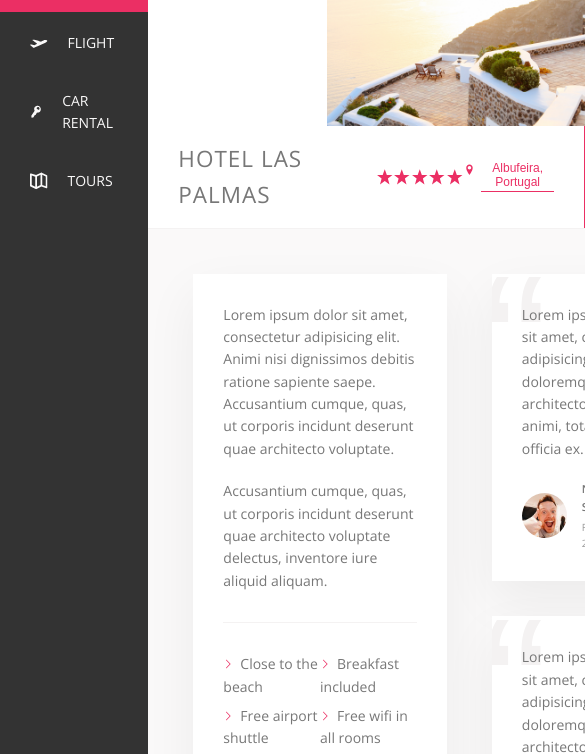
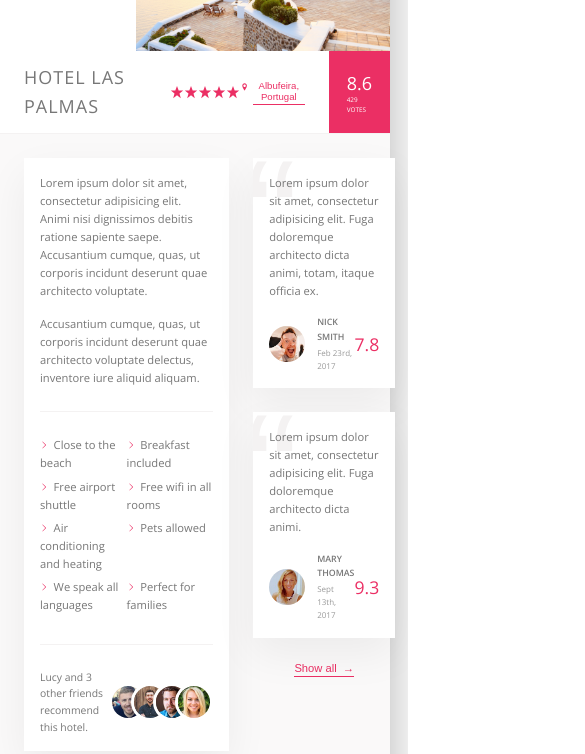
Before and after one commit to trungnd19/flexbox-page, a website: page index.html in a window 390 px wide. Shown: the part 225-979 px from the top of the page, 585 px wide, since content can reach past the window. Drawn offline with nearby package versions, Linux system fonts and the light colour scheme.

Commit message:
feat: add breakpoints.scss

```diff
--- a/sass/_base.scss
+++ b/sass/_base.scss
@@ -44,6 +44,10 @@ Grey dark 3: #999
 html {
     box-sizing: border-box;
     font-size: 62.5%; // 1 rem = 10px; 10px / 16px (default)
+
+    @include breakpoint-down(bp-large) {
+        font-size: 50%; // 8px
+    }
 }
 
 * {
--- /dev/null
+++ b/sass/_breakpoints.scss
@@ -0,0 +1,99 @@
+/*
+  RESPONSIVE RULE:
+    https://www.figma.com/file/BzQxPA3yJon13FDhQH1ZI1/%5BBiz%5D-Website-Component?node-id=2711%3A39977
+
+  'Mobile-first' strategy recommended (use @mixin breakpoint).
+
+  How to?
+    Inside each scss file that needs to apply responsive design:
+
+  1️⃣ @import 'assets/scss/material/breakpoints';
+
+  2️⃣ Apply breakpoints as desired:
+      @include breakpoint(tablet|desktop|desktop-xl){
+        ...
+      }
+
+      or
+
+      @include breakpoint-down(mobile|tablet){
+        ...
+      }
+*/
+
+// 1023px - 1280px | 1281px - 1366px | > 1366px (if browser's default font size is 16px)
+$breakpoints-up: (
+    'tablet': '63.9375em',
+    'desktop': '80em',
+    'desktop-xl': '85.375em'
+);
+
+// < 1024px | 1024px - 1280px | 1281px - 1366px
+$breakpoints-down: (
+    'bp-largest': '75em', // 1200px
+    'bp-large': '68.75em', // 1100px
+    'bp-medium': '56.25em', // 900px
+);
+
+// Mobile-first
+@mixin breakpoint($size) {
+    @media (min-width: map-get($breakpoints-up, $size)) {
+        @content;
+    }
+}
+
+// Desktop-first
+@mixin breakpoint-down($size) {
+    @media (max-width: map-get($breakpoints-down, $size)) {
+        @content;
+    }
+}
+
+// Desktop-first & only applicable on landscape screen.
+@mixin breakpoint-down-landscape($size) {
+    @media (max-width: map-get($breakpoints-down, $size)) and (orientation: landscape) {
+        @content;
+    }
+}
+
+/*
+  =================================================================
+  Additional Info.
+
+  ⭐In media queries, why use em instead of px or rem?
+      https://zellwk.com/blog/media-query-units/
+      https://coder-coder.com/media-query-breakpoints/
+      https://stackoverflow.com/a/22262489
+
+  🤔[TL;DR]:
+    - Support users who changed there browser's default font size.
+    - It'll work for any device whose optimal default font size is not 16px (as well as those that are).
+    - Zoomable in all modern browsers (zoom function built into browser).
+    - Compatible with Safari (*).
+
+  ✨How to calculate the 'em' unit in media queries?
+    px = [em] x [browser’s internal font-size property].
+
+    eg:
+      browser’s initial value of font-size: 16px (**)
+      default font-size property in CSS: 32px (html {font-size: 200%;})
+
+      → 1em = 16px; 87.5em = 87.5 * 16px = 1400px
+
+  (*):  The em, rem unit in media queries always uses the default font-size in browser settings, and is not affected by any font-size changed by CSS (https://drafts.csswg.org/mediaqueries/#units)
+        EXCEPT for existing bug in WebKit engine - Safari, Chrome for iOS,... (correct me if I'm wrong, DM via WP or MS Team is ok, thx!).
+  (**): How to change browser's default font size?
+          Firefox: http://mzl.la/1xKrygz
+          Chrome:  https://support.google.com/chrome/answer/96810
+
+  =================================================================
+  Have fun breaking the UI 😂
+*/
+
+// map-get: SASS function
+// SAS map
+// $breakpoints-up: (
+//     'tablet': '63.9375em',
+//     'desktop': '80em',
+//     'desktop-xl': '85.375em'
+// );
--- a/sass/_components.scss
+++ b/sass/_components.scss
@@ -123,6 +123,14 @@
 
         &:not(:last-child) {
             margin-bottom: .5rem;
+
+            @include breakpoint-down(bp-medium) {
+                margin-bottom: 0;
+            }
+        }
+
+        @include breakpoint-down(bp-medium) {
+            flex: 1;
         }
     }
 
@@ -161,6 +169,11 @@
         align-items: center;
         position: relative;
         z-index: 10;
+
+        @include breakpoint-down(bp-medium) {
+            justify-content: center;
+            padding: 2rem;
+        }
     }
 
     &__icon {
@@ -168,6 +181,11 @@
         height: 1.75rem;
         margin-right: 2rem;
         fill: currentColor;
+    }
+
+    @include breakpoint-down(bp-medium) {
+        display: flex;
+        margin: 0;
     }
 }
 
@@ -178,6 +196,10 @@
     color: var(--color-grey-light-4);
     text-align: center;
     padding: 2.5rem;
+
+    @include breakpoint-down(bp-medium) {
+        display: none;
+    }
 }
 
 
@@ -347,7 +369,9 @@
 
     &__count {}
 
-    &__friends {}
+    &__friends {
+        display: flex;
+    }
 
     &__photo {
         box-sizing: content-box;
@@ -357,7 +381,7 @@
         border: 3px solid #fff;
 
         &:not(:last-child) {
-            margin-right: -1.5rem;
+            margin-right: -2rem;
         }
     }
 }
@@ -371,6 +395,11 @@
     margin-bottom: 3.5rem;
     position: relative;
     overflow: hidden;
+
+    @include breakpoint-down(bp-medium) {
+        padding: 2rem;
+        margin-bottom: 3rem;
+    }
 
     &__text {
         margin-bottom: 2rem;
@@ -439,6 +468,10 @@
         text-transform: uppercase;
         margin-bottom: 2.5rem;
     }
+
+    @include breakpoint-down(bp-medium) {
+        padding: 2.5rem 0;
+    }
 }
 
 .btn {
--- a/sass/_layout.scss
+++ b/sass/_layout.scss
@@ -4,6 +4,12 @@
     box-shadow: var(--shadow-dark);
     min-height: 50rem;
     max-width: 120rem;
+
+    @include breakpoint-down(bp-largest) {
+        margin: 0;
+        max-width: 100%;
+        // width: 100%;
+    }
 }
 
 .header {
@@ -18,6 +24,11 @@
 
 .content {
     display: flex;
+
+    @include breakpoint-down(bp-medium) {
+        flex-direction: column;
+        // width: 100%;
+    }
 }
 
 .sidebar {
@@ -39,6 +50,10 @@
     border-bottom: var(--line);
     background-color: var(--color-grey-light-1);
     font-size: 1.4rem;
+
+    @include breakpoint-down(bp-medium) {
+        padding: 3rem;
+    }
 }
 
 .description {
@@ -47,6 +62,11 @@
     flex: 0 0 60%;
     margin-right: 4.5rem;
     padding: 3rem;
+
+    @include breakpoint-down(bp-medium) {
+        padding: 2rem;
+        margin-right: 3rem;
+    }
 }
 
 .user-reviews {
--- a/sass/main.scss
+++ b/sass/main.scss
@@ -1,3 +1,4 @@
+@import "breakpoints";
 @import "base";
 @import "layout";
 @import "components";
```
Also changed, not shown: css/style.css.
